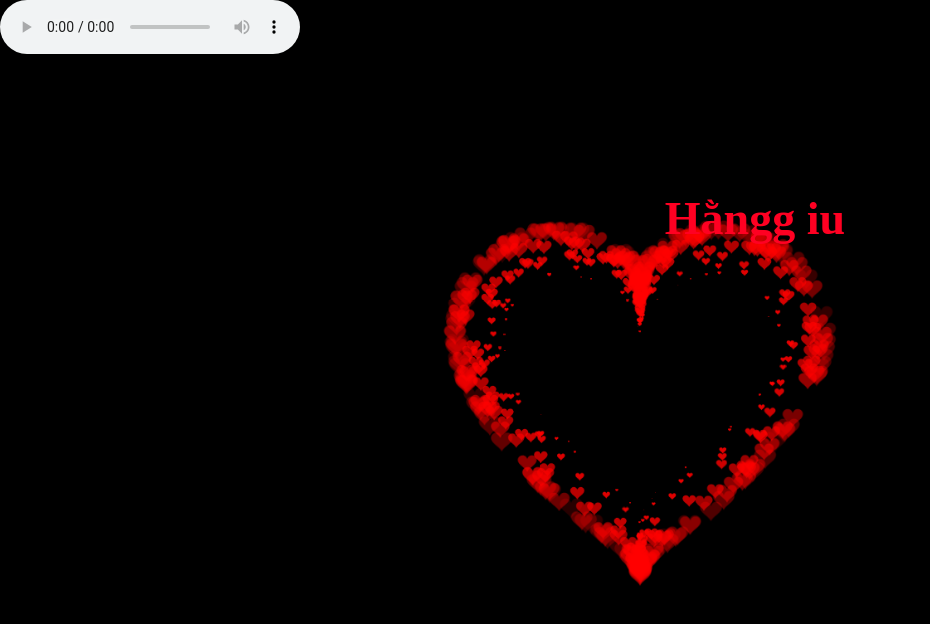
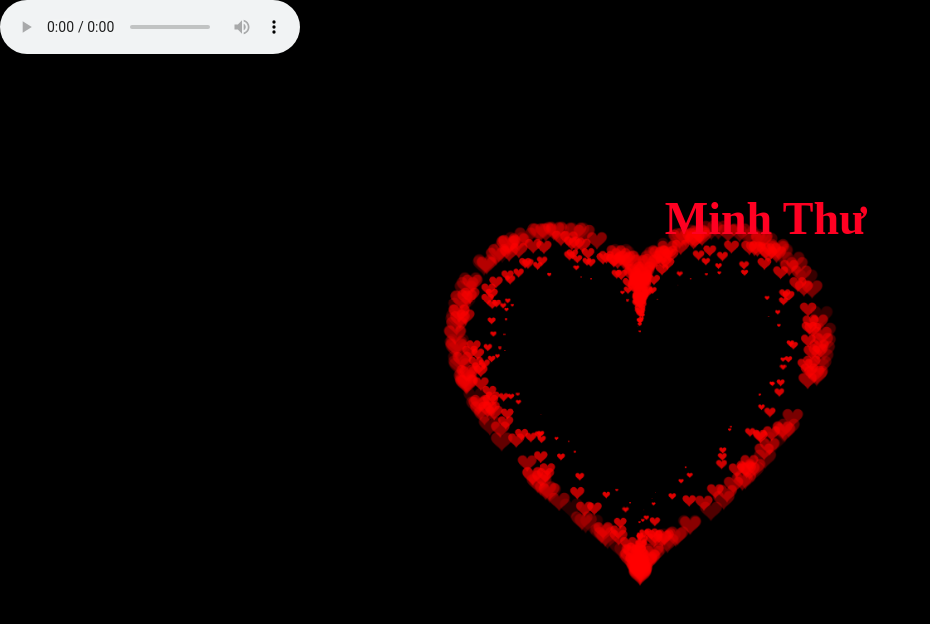
Before and after one commit to ngocloi1/Love, a website: page index.html in a window 1280 px wide. Shown: the whole page, without its empty margins (0-930 px from the left). Drawn offline with Linux system fonts and the light colour scheme.

Commit message:
Change header text from 'Hằngg iu' to 'Minh Thư'

```diff
--- a/index.html
+++ b/index.html
@@ -91,7 +91,7 @@ h1 {
  <BODY>
 
     <div class="b">
-      <h1 class="T"> Hằngg iu </h1>
+      <h1 class="T"> Minh Thư </h1>
   <canvas id="pinkboard"></canvas>
   <script src="main.js"></script>
   </div>
```
